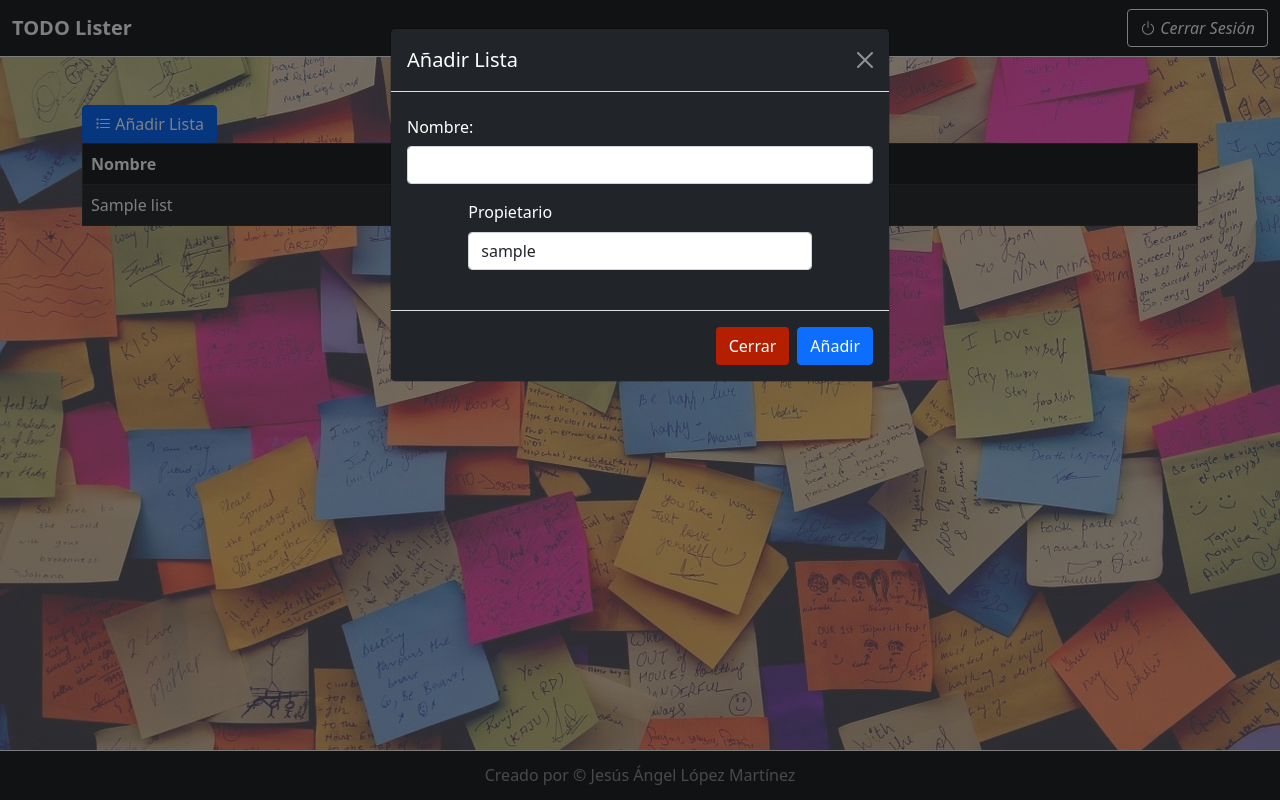
After one commit to Jesus-Angel-Lopez/PruebaSecretAligner, a Symfony app: template backend/todo_lister/templates/todoList/lists.html.twig in a window 1280 px wide, after a click on "Añadir Lista". The commit adds this page. Run offline with Twig, Linux system fonts and the light colour scheme; the template is opened without the code that fills it: most values are stand-ins (such as "Sample title", 1, 10 or a date in 2020); some libraries are stand-ins or nearby versions.

Commit message:
6. Añadir para un usuario con rol admin la posibilidad de modificar el dueño de la lista, pudiendo un usuario tener varias listas de TODO.

```diff
--- a/backend/todo_lister/src/Controller/AuthController.php
+++ b/backend/todo_lister/src/Controller/AuthController.php
@@ -29,8 +29,8 @@ class AuthController extends AbstractController
     /**
      * @Route("/logout", name="app_logout")
      */
-    public function logout(): void
+    public function logout()
     {
-        throw new \LogicException('This method can be blank - it will be intercepted by the logout key on your firewall.');
+        return $this->redirectToRoute('app_login');
     }
 }
--- a/backend/todo_lister/src/Security/LoginFormAuthenticator.php
+++ b/backend/todo_lister/src/Security/LoginFormAuthenticator.php
@@ -60,7 +60,7 @@ class LoginFormAuthenticator extends AbstractLoginFormAuthenticator
         }
 
         // For example:
-        return new RedirectResponse($this->urlGenerator->generate('todolist_view'));
+        return new RedirectResponse($this->urlGenerator->generate('lists_view'));
     }
 
     protected function getLoginUrl(Request $request): string
--- a/backend/todo_lister/templates/todoList/base_templates/logged.html.twig
+++ b/backend/todo_lister/templates/todoList/base_templates/logged.html.twig
@@ -1,7 +1,7 @@
 {% extends "todoList/base_templates/layout.html.twig" %}
 
 {% block logged %}
-	<a class="navbar-brand" href="{{ path('todolist_view') }}"><b>TODO Lister</b></a>
+	<a class="navbar-brand" href="{{ path('lists_view') }}"><b>TODO Lister</b></a>
 {% endblock %}
 
 {% block searchbar %}
--- /dev/null
+++ b/backend/todo_lister/templates/todoList/lists.html.twig
@@ -0,0 +1,116 @@
+{% extends "todoList/base_templates/logged.html.twig" %}
+
+{% block content %}
+
+<div class="container mt-5 mb-5">
+	<button type="button" class="btn btn-primary" data-bs-toggle="modal" data-bs-target="#crearLista" data-bs-whatever="@crear">
+		<i class="bi bi-list-task"></i> Añadir Lista</button>
+	<div class="table-responsive">
+	    <table class="table table-dark table-striped table-bordered">
+		  <thead>
+		    <tr>
+		      <th scope="col">Nombre</th>
+		      <th scope="col">Propietario</th>
+				{% if admin %}
+				<th scope="col">Acciones</th>
+				{% endif %}
+		    </tr>
+		  </thead>
+
+		  <tbody>
+	    	{% for list in lists %}
+		    <tr>
+				<td>{{ list.nombre }}</td>
+				<td>{{ list.propietario.username }}</td>
+				{% if admin %}
+				<td class="col-2">
+					<script type="text/javascript">
+						$(document).ready(function () {
+							$("#updateOwner_form{{list.id}}").submit(function (event) {
+
+								event.preventDefault();
+
+								$.ajax({
+									type: "PUT",
+									url: event.currentTarget.action,
+									data: $("#updateOwner_form{{list.id}}").serialize(),
+									dataType: "json",
+									encode: true,
+								})
+
+								location.reload();
+							});
+						});
+					</script>
+						<div class="modal fade" id="modificarPropietario{{list.id}}" tabindex="-1" aria-labelledby="exampleModalLabel" aria-hidden="true">
+							<div class="modal-dialog ">
+								<div class="modal-content bg-dark txt">
+									<div class="modal-header">
+										<h5 class="modal-title" id="exampleModalLabel">Editar Propietario</h5>
+										<button type="button" class="btn-close btn-close-white" data-bs-dismiss="modal" aria-label="Close"></button>
+									</div>
+									<form id="updateOwner_form{{list.id}}" action={{ path('updateListOwner_request',{list_id: list.id}) }} method="post" onsubmit="$('#modificarPropietario{{list.id}}').modal('hide');">
+										<div class="modal-body">
+											<div class="row justify-content-center mb-4">
+												<div class="col-9">
+													<label for="inputFecha1" class="form-label txt">Propietario</label>
+													<input type="integer" class="form-control" name="propietario" value="{{list.propietario.username}}" required="true">
+												</div>
+											</div>
+										</div>
+										<div class="modal-footer">
+											<button type="button" class="btn bg-red txt" data-bs-dismiss="modal">Cerrar</button>
+											<button type="submit" class="btn btn-primary">Editar</button>
+										</div>
+									</form>
+								</div>
+							</div>
+						</div>
+					<button type="button" class="btn btn-primary" data-bs-toggle="modal" data-bs-target="#modificarPropietario{{ list.id }}" data-bs-whatever="@editar">
+						<i class="bi bi-pencil-square"></i></button>
+				</td>
+				{% endif %}
+		    </tr>
+	    	{% endfor %}
+		  </tbody>
+
+		</table>
+	</div>
+
+	<!--modals-->
+	<div class="modal fade" id="crearLista" tabindex="-1" aria-labelledby="exampleModalLabel" aria-hidden="true">
+		<div class="modal-dialog ">
+			<div class="modal-content bg-dark txt">
+				<div class="modal-header">
+					<h5 class="modal-title" id="exampleModalLabel">Añadir Lista</h5>
+					<button type="button" class="btn-close btn-close-white" data-bs-dismiss="modal" aria-label="Close"></button>
+				</div>
+				<form action="{{ path('createList_request') }}" method="post">
+					<div class="modal-body">
+						<div class="mb-3">
+							<label for="nombre" class="col-form-label">Nombre:</label>
+							<input type="string" class="form-control" name="nombre" id="nombre" required="true">
+						</div>
+						<div class="row justify-content-center mb-4">
+							<div class="col-9">
+								<label for="inputFecha1" class="form-label txt">Propietario</label>
+								{% if admin %}
+								<input type="string" class="form-control" name="propietario" required="true">
+								{% else %}
+								<input type="string" class="form-control" name="propietario" value="{{username}}" required="true">
+								{% endif %}
+							</div>
+						</div>
+					</div>
+					<div class="modal-footer">
+						<button type="button" class="btn bg-red txt" data-bs-dismiss="modal">Cerrar</button>
+						<button type="submit" class="btn btn-primary">Añadir</button>
+					</div>
+				</form>
+			</div>
+		</div>
+	</div>
+
+</div>
+
+{% endblock %}
--- a/backend/todo_lister/templates/todoList/todolist.html.twig
+++ b/backend/todo_lister/templates/todoList/todolist.html.twig
@@ -72,10 +72,10 @@
 		<div class="modal-dialog ">
 			<div class="modal-content bg-dark txt">
 				<div class="modal-header">
-					<h5 class="modal-title" id="exampleModalLabel">Añadir Usuario</h5>
+					<h5 class="modal-title" id="exampleModalLabel">Añadir TODO</h5>
 					<button type="button" class="btn-close btn-close-white" data-bs-dismiss="modal" aria-label="Close"></button>
 				</div>
-				<form action="{{ path('create_request') }}" method="post">
+				<form action="{{ path('createTODO_request') }}" method="post">
 					<div class="modal-body">
 						<div class="mb-3">
 							<label for="nombre" class="col-form-label">Nombre:</label>
```
Also changed, not shown: backend/todo_lister/src/Controller/RequestController.php (+52 -4 lines), backend/todo_lister/src/Controller/ViewController.php (+17 -1 lines), backend/todo_lister/templates/todoList/login.html.twig (deleted, +0 -50 lines), backend/todo_lister/public/database/todoLister.db, 1 other file.
